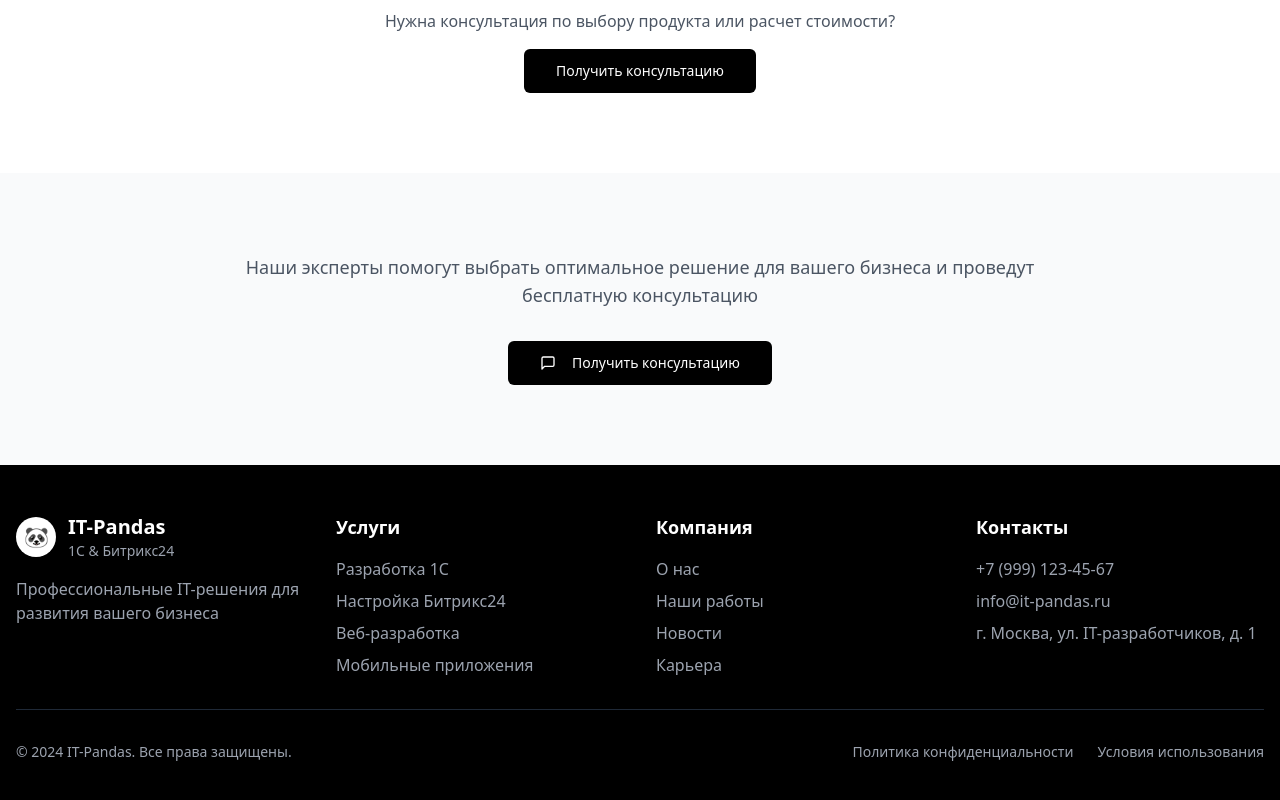
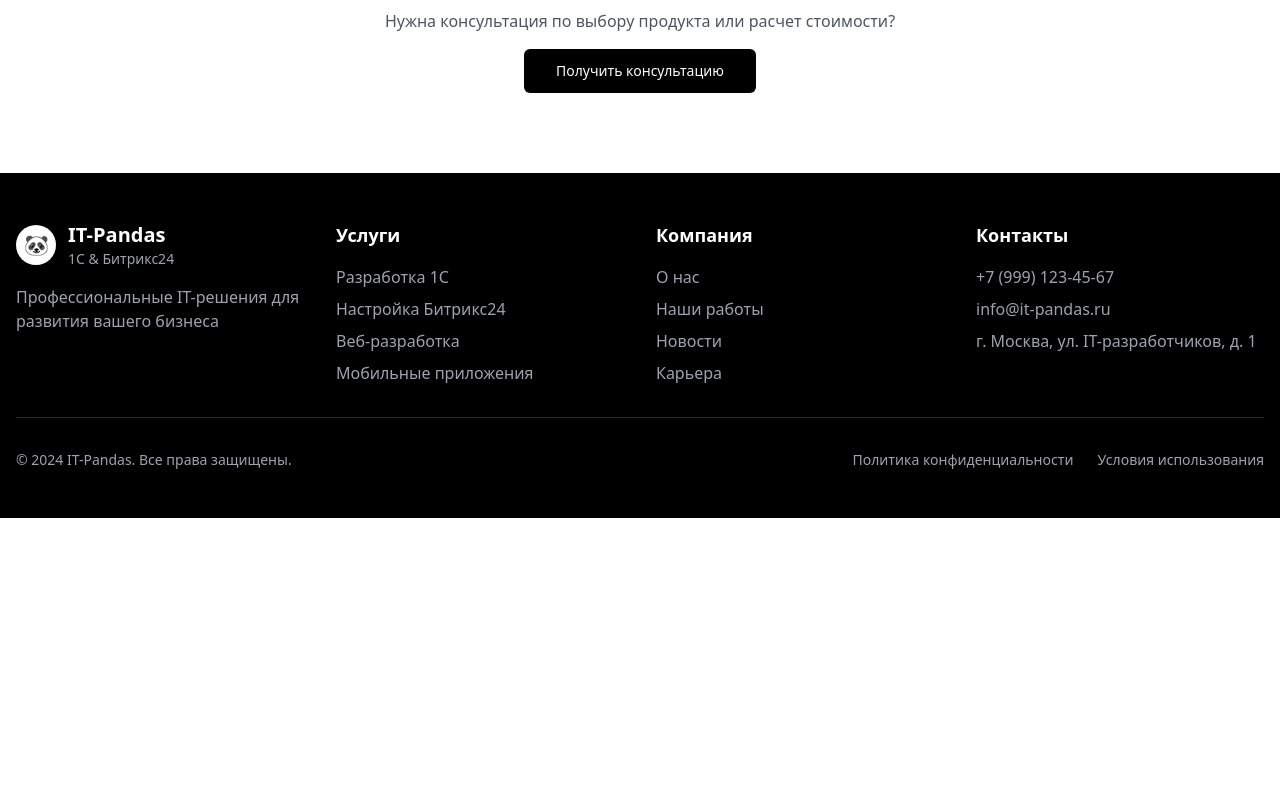
Before and after one commit to itPandas/panda-it-web, a React (Vite) app: page /product/1c in a window 1280 px wide. Shown: the part 3489-4289 px from the top of the page. After the commit the page ends 4007 px from the top, so only its background shows below. Built offline with nearby package versions, Linux system fonts and the light colour scheme.

Commit message:
Remove unnecessary element
Remove a specific div element from the ProductConsultation component.

```diff
--- a/src/pages/Product1C.tsx
+++ b/src/pages/Product1C.tsx
@@ -6,7 +6,6 @@ import ProductHero from '../components/product/ProductHero';
 import ProductDescription from '../components/product/ProductDescription';
 import SystemRequirements from '../components/product/SystemRequirements';
 import PricingTable from '../components/product/PricingTable';
-import ProductConsultation from '../components/product/ProductConsultation';
 
 const Product1C = () => {
   return (
@@ -18,7 +17,6 @@ const Product1C = () => {
         <ProductDescription />
         <SystemRequirements />
         <PricingTable />
-        <ProductConsultation />
       </main>
 
       <Footer />
```
